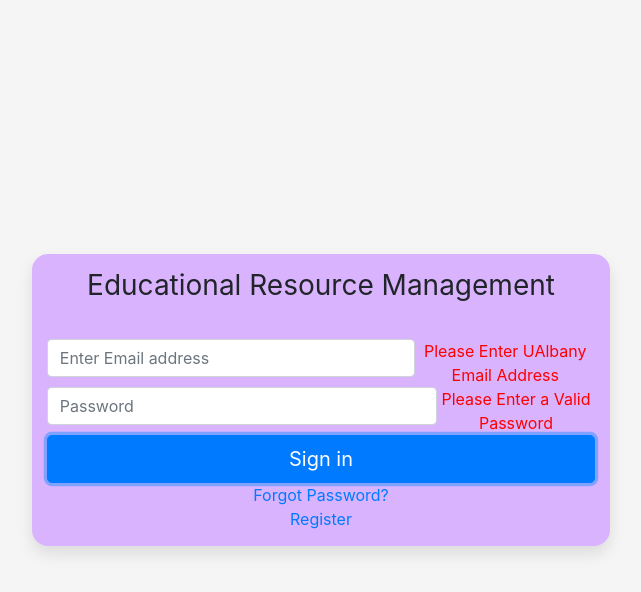
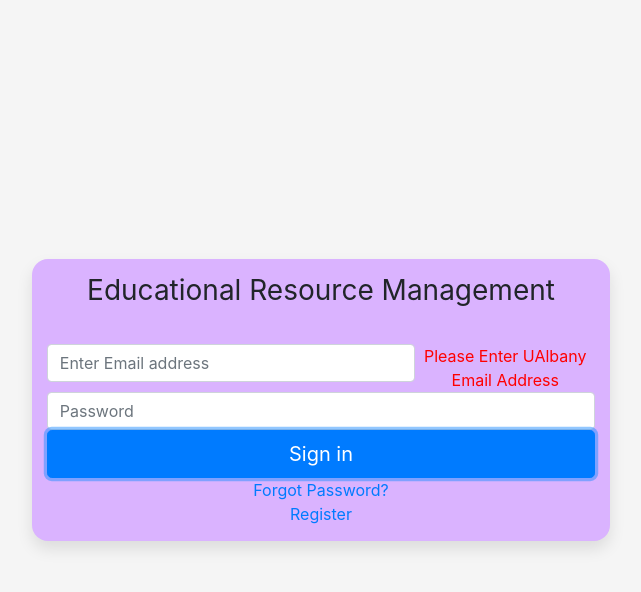
Before and after one commit to keithfz/EducationalResourceManagement, a plain HTML site: page login.html in a window 1280 px wide. Both pictures are taken after a click on the button "Sign in". Shown: the whole page, without its empty margins (319-960 px from the left). Drawn offline with nearby package versions, Linux system fonts and the light colour scheme; no server answers.

Commit message:
login page, fix issue when enter right password still give "lease Enter a Valid Password"

```diff
--- a/login.html
+++ b/login.html
@@ -43,7 +43,7 @@
 			<label for="inputPassword" class="sr-only">Password</label>
 			<div class="apply-flex">
 				<input type="password" id="inputPassword" class="form-control" placeholder="Password" required>
-				<span class="error error-dis" id="error-pswd">Please Enter a Valid Password</span>
+				<span class="error error-dis" id="error-pswd"></span>
 			</div>
 			<button class="btn btn-lg btn-primary btn-block" type="submit" onclick="validate(this.form)">Sign in</button>
 			<div class="forgot_password">
@@ -182,8 +182,10 @@
 					})
 				}).catch(function (error) {
 					console.log("error");
+					document.getElementById('error-pswd').innerHTML='Please Enter a Valid Password ';
 					var errorCode = error.code;
 					var errorMessage = error.message;
+					console.log(errorMessage)
 				});
 				return false;
 			}
```
